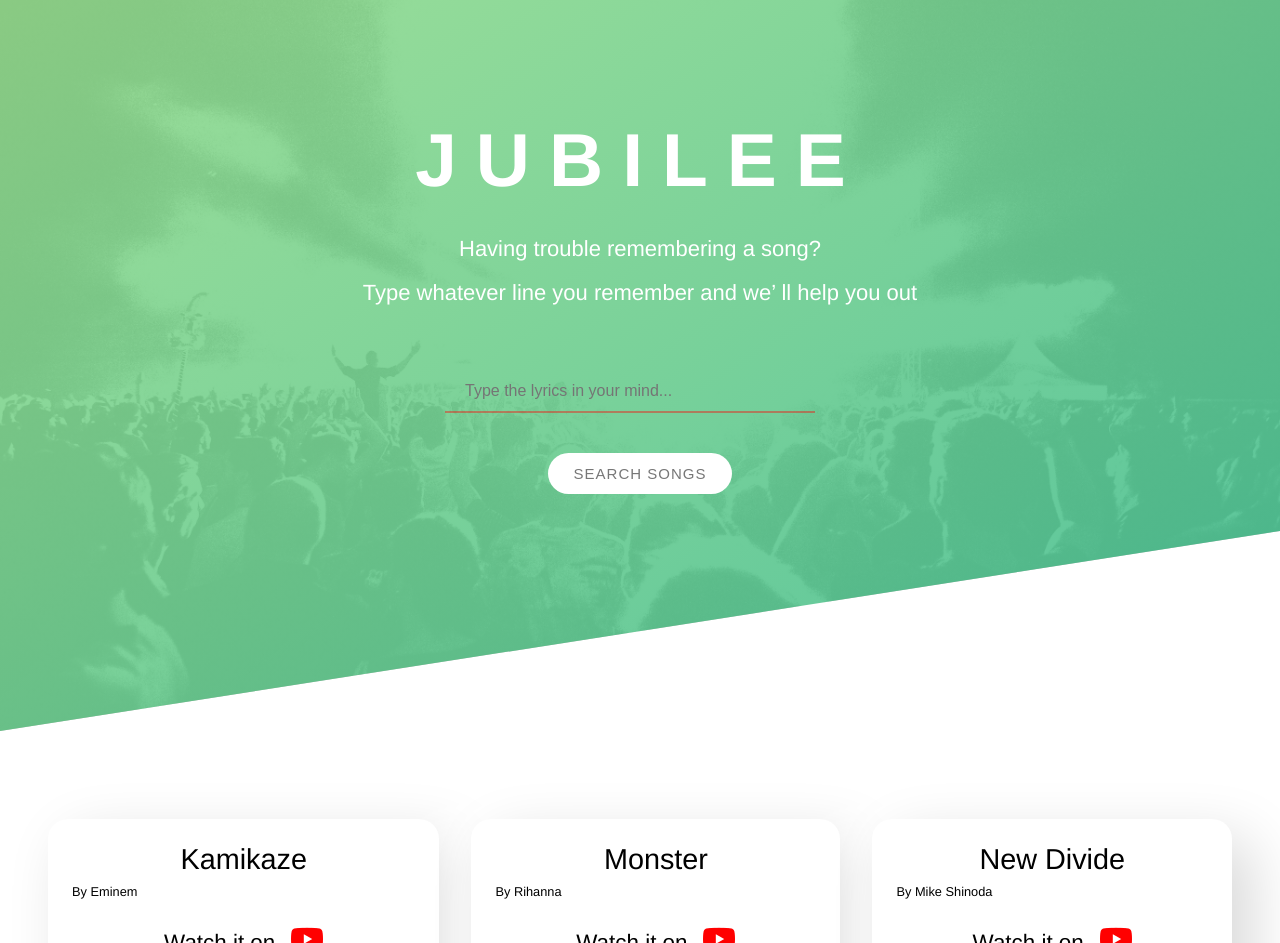
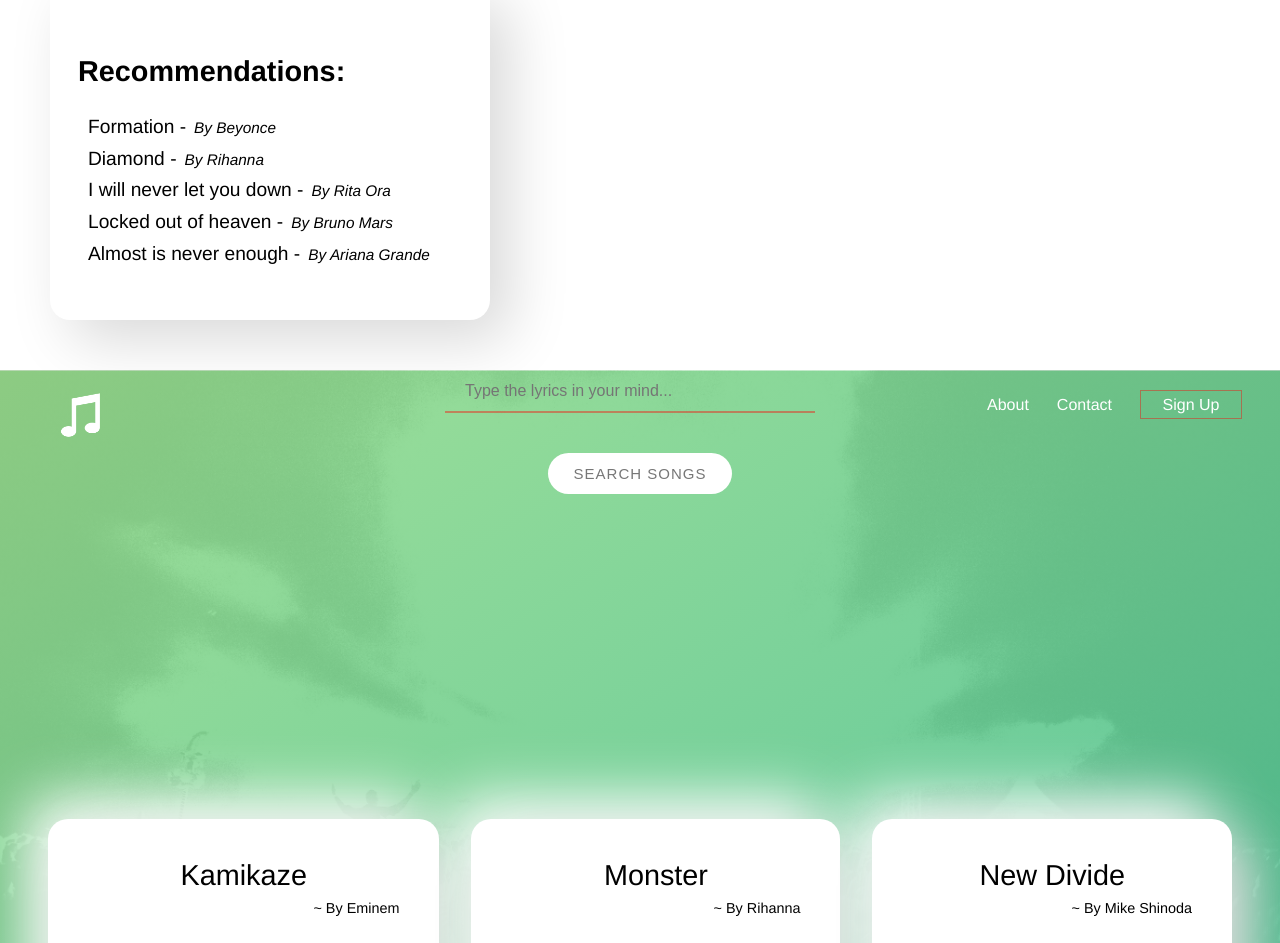
Before and after one commit to lindentree/jubilee, a React (Create React App) app in the folder frontend/jubilee-front-end/: page / in a window 1280 px wide. Shown: the part 69-1012 px from the top of the page. Built offline with nearby package versions, Linux system fonts and the light colour scheme.

Commit message:
Edited css, added recommendation dummy json, created recommendation box

```diff
--- a/frontend/jubilee-front-end/src/App.js
+++ b/frontend/jubilee-front-end/src/App.js
@@ -1,11 +1,13 @@
 import React from 'react';
 import Header from './components/Header';
 import Layout from './components/Layout';
+import Recommendation from './components/Recommendation';
 
 
 function App() {
   return (
     <div>
+          < Recommendation / >
       <Header />
       <Layout/>
     </div>
--- a/frontend/jubilee-front-end/src/components/Display.js
+++ b/frontend/jubilee-front-end/src/components/Display.js
@@ -12,7 +12,7 @@
          return (
            <div className={styles.row}>
             <div className={styles.rowTitle}>{item["Song"]}</div>
-            <div className={styles.rowSubTitle}> By  {item["Artist"]}</div>
+            <div className={styles.rowSubTitle}> ~ By  {item["Artist"]}</div>
             <div className = {styles.rowAudio}>
               <a href={item["Link"]} target="blank">Watch it on
               <img className={styles.youtubeIcon} src={Youtube}></img>
--- a/frontend/jubilee-front-end/src/components/Layout.js
+++ b/frontend/jubilee-front-end/src/components/Layout.js
@@ -2,6 +2,7 @@
 import Search from './Search';
 import Display from './Display'
 import data from '../data/data.json';
+import Recommendation from './Recommendation';
 
 class Parent extends React.Component {
      constructor(props){
--- a/frontend/jubilee-front-end/src/components/Recommendation.js
+++ b/frontend/jubilee-front-end/src/components/Recommendation.js
@@ -1,19 +1,20 @@
 import React from 'react';
 import styles from '../styles.module.css';
+import recommend from '../data/recommend.json';
 
 
 class Recommendation extends React.Component {
 
   render() {
     return (
-      <div className={styles.displayContainer}>
-       {this.props.filtersong.map(item =>{
+      <div className={styles.recommend}>
+        <h2>Recommendations:</h2>
+       {recommend.map(item =>{
          return (
-           <div className={styles.row}>
-            <div className={styles.rowTitle}>{item["Song"]}</div>
-            <div className={styles.rowSubTitle}> By  {item["Artist"]}</div>
-            <div className={styles.LyricsHead}>Lyrics</div>
-            <div className={styles.rowLyrics}>{item["Lyrics"]}</div>
+           <div className={styles.songList}>
+            <div>{item["Song"]} -
+              <span className={styles.singer}>By {item["Artist"]}</span>
+            </div>
            </div>
          );
        })}
--- /dev/null
+++ b/frontend/jubilee-front-end/src/data/recommend.json
@@ -0,0 +1,22 @@
+[
+  {
+    "Artist": "Beyonce",
+    "Song": "Formation"
+  },
+  {
+    "Artist": "Rihanna",
+    "Song": "Diamond"
+  },
+  {
+    "Artist": "Rita Ora",
+    "Song": "I will never let you down"
+  },
+  {
+    "Artist": "Bruno Mars",
+    "Song": "Locked out of heaven"
+  },
+  {
+    "Artist": "Ariana Grande",
+    "Song": "Almost is never enough"
+  }
+]
--- a/frontend/jubilee-front-end/src/styles.module.css
+++ b/frontend/jubilee-front-end/src/styles.module.css
@@ -152,10 +152,12 @@
   row-gap: 2rem;
   column-gap: 2rem;
   margin: 3rem;
+  /* border: 1px solid green; */
 }
 
 .row {
-  padding: 1.5rem;
+  /* border: 1px solid blue; */
+  padding: 40px;
   border-radius: 20px;
   background: #ffffff;
   box-shadow:  20px 20px 60px #d9d9d9,
@@ -165,18 +167,16 @@
 .rowTitle{
   font-size: 1.8rem;
   margin-bottom: 0.5rem;
-
 }
 
 .rowSubTitle {
-  font-size: 0.8rem;
-  text-align: left;
+  font-size: 0.9rem;
+  text-align: right;
   margin-bottom: 0.5rem;
 }
 
  .rowAudio {
   padding: 1rem;
-
  }
 
  .rowAudio a{
@@ -186,20 +186,49 @@
 }
 
 .LyricsHead {
-  font-size: 1.8rem;
+  font-size: 1.3rem;
   font-weight: lighter;
-  text-align: center;
+  text-align: left;
   margin-bottom: 1rem;
 }
 
 .rowLyrics {
   font-size: 1rem;
   font-weight: 200;
-  text-align: center;
+  text-align: left;
   line-height: 2rem;
+  /* border: 1px solid red; */
 }
 
 .youtubeIcon {
-vertical-align: text-bottom;
-margin-left: 1rem;
+  vertical-align: text-bottom;
+  margin-left: 1rem;
+  /* border: 1px solid red; */
 }
+
+
+/* ========== recommendations ========= */
+
+.recommend {
+  width: 30%;
+  padding: 50px 28px;
+  margin: 50px;
+  border-radius: 20px;
+  background: #ffffff;
+  box-shadow: 20px 20px 60px #d9d9d9,
+  -20px -20px 60px #ffffff;
+  font-size: 1.2rem;
+  font-weight: lighter;
+  text-align: left;
+}
+
+.songList {
+  padding-left: 10px;
+  line-height: 1.6em;
+}
+
+.singer {
+  font-size: .8em;
+  font-style: italic;
+  padding-left: 8px;
+}
```
